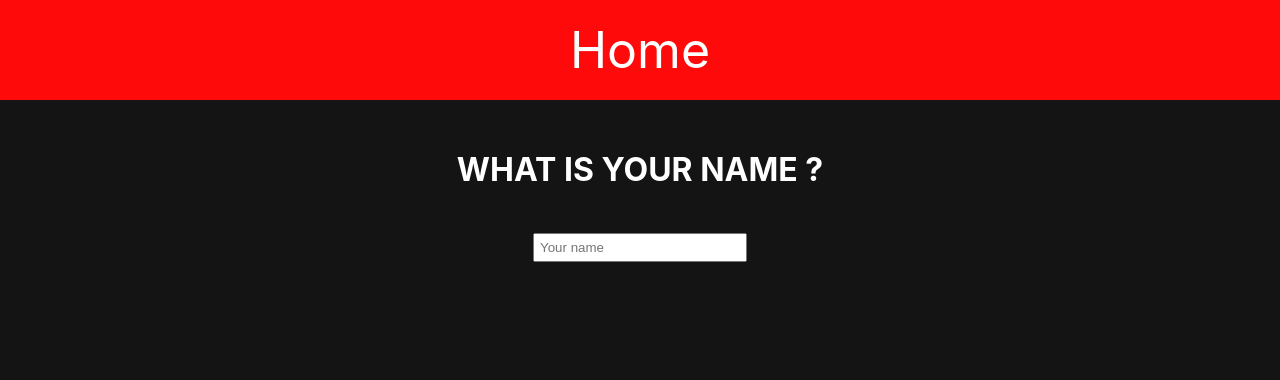
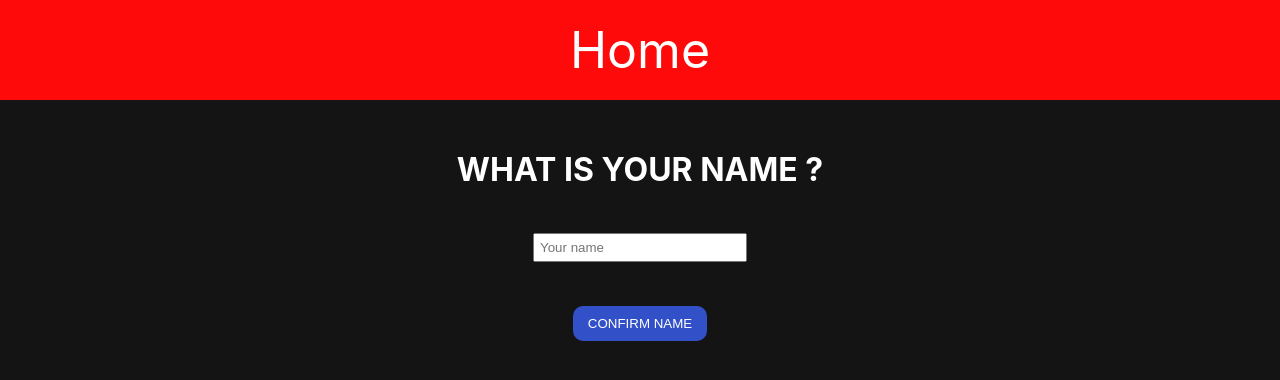
Before and after one commit to justprobst/frontender, a React (Create React App) app in the folder application/: page /chat in a window 1280 px wide. Shown: the top 380 px of the page. Built offline with nearby package versions, Linux system fonts and the light colour scheme.

Commit message:
add confirm name button

```diff
--- a/application/src/pages/Chat/Chat.css
+++ b/application/src/pages/Chat/Chat.css
@@ -50,3 +50,27 @@
 .NameInput:focus {
     outline: none;
 }
+
+.ConfirmNameButton {
+    display: block;
+    margin: 0 auto;
+    padding: 10px 15px;
+    text-transform: uppercase;
+    background-color: rgb(50, 80, 200);
+    border-radius: 10px;
+    border-style: none;
+    color: white
+}
+
+.ConfirmNameButton:hover {
+    background-color: rgb(180, 0, 120);
+    cursor: pointer;
+}
+
+.ConfirmNameButton:active {
+    background-color: rgb(120, 0, 120);
+}
+
+.ConfirmNameButton:focus {
+    outline: none;
+}
--- a/application/src/pages/Chat/Chat.jsx
+++ b/application/src/pages/Chat/Chat.jsx
@@ -39,6 +39,7 @@ class ChatComponent extends React.Component {
                 {
                     !this.state.userNameAccepted ?
                     (
+                        <>
                             <input
                                 className="NameInput"
                                 type="text"
@@ -52,6 +53,16 @@ class ChatComponent extends React.Component {
                                     }
                                 }}
                             />
+                            <button
+                                className="ConfirmNameButton"
+                                onClick={() => {
+                                    if (this.state.username.length) {
+                                        this.setState({userNameAccepted: true});
+                                        this.setupSocket();
+                                    }
+                                }}
+                            >CONFIRM NAME</button>
+                        </>
                     )
                         :
                     (
```
Lines whose indentation alone changed are shown as unchanged.
